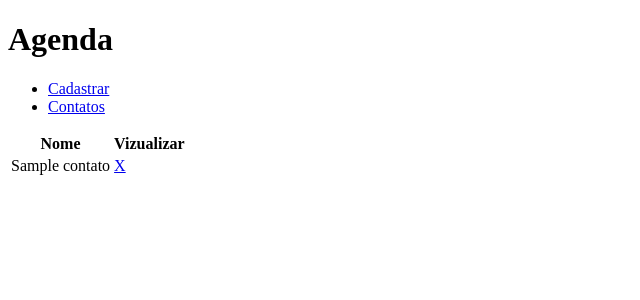
After one commit to LuizFernandoDondici/Agenda-de-Contatos, a PHP site: template src/view/body/list-contato.php in a window 1280 px wide. The commit adds this page. Shown: the top 300 px of the page, without its empty margins (0-640 px from the left). Run offline with PHP 8.4, Linux system fonts and the light colour scheme; the template is opened without the code that fills it: most values are stand-ins (such as "Sample title", 1, 10 or a date in 2020).

Commit message:
created: list contatos

```diff
--- a/src/route/route.php
+++ b/src/route/route.php
@@ -3,6 +3,7 @@
 namespace AgendaDeContatos\Src\Route;
 
 use AgendaDeContatos\Src\Controller\FormRegisterController;
+use AgendaDeContatos\Src\Controller\ListContatoController;
 use AgendaDeContatos\Src\Controller\SaveContatoController;
 
 class Route
@@ -21,6 +22,9 @@ class Route
                 $controller = new SaveContatoController();
                 break;
 
+            case '/lista-contato':
+                $controller = new ListContatoController();
+                break;
         }
 
         $controller->processRequest();
--- a/src/view/body/form-register.php
+++ b/src/view/body/form-register.php
@@ -11,7 +11,7 @@
                         <a href="/formulario-contato"> Cadastrar </a>
                     </li>
                     <li>
-                        <a href=""> Contatos </a>
+                        <a href="/lista-contato"> Contatos </a>
                     </li>
                 </ul>
             </nav>
--- /dev/null
+++ b/src/view/body/list-contato.php
@@ -0,0 +1,41 @@
+<?php include __DIR__ . "../../head/head.php"; ?>
+
+<body>
+    <main>
+        <header>
+
+            <h1 class="title"> Agenda </h1>
+            <nav class="menu">
+                <ul>
+                    <li>
+                        <a href="/formulario-contato"> Cadastrar </a>
+                    </li>
+                    <li>
+                        <a href="/lista-contato"> Contatos </a>
+                    </li>
+                </ul>
+            </nav>
+
+        </header>
+        <Section>
+
+            <table class="table">
+                <thead>
+                    <tr>
+                        <th id="thead-nome"> Nome </th>
+                        <th id="thead-ação"> Vizualizar </th>
+                    </tr>
+                </thead>
+                <tbody>
+                    <?php foreach ($listContato as $contato):?>
+                    <tr>
+                        <td id="tbody-nome"> <?= $contato['nome'] ?> </th>
+                        <td id="tbody-ação"> <a id="X" href="/visualizar-contato?id=<?=$contato['id']?>"> X </a> </th>
+                    </tr>
+                    <?php endforeach ?>
+                </tbody>
+            </table>
+
+        </Section>
+    </main>
+</body>
```
Also changed, not shown: src/controller/listContatoController.php (added, +26 -0 lines), src/model/contatoDAO.php (+20 -0 lines).
